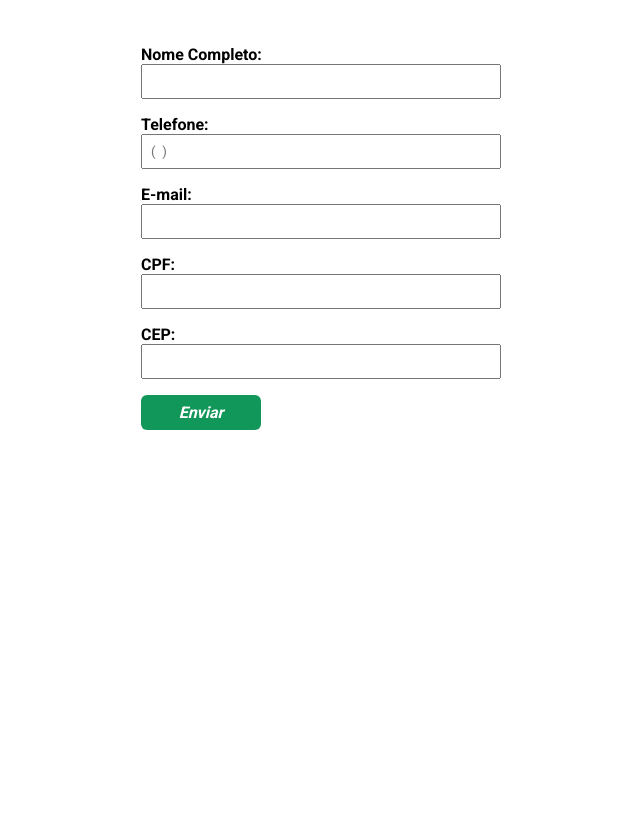
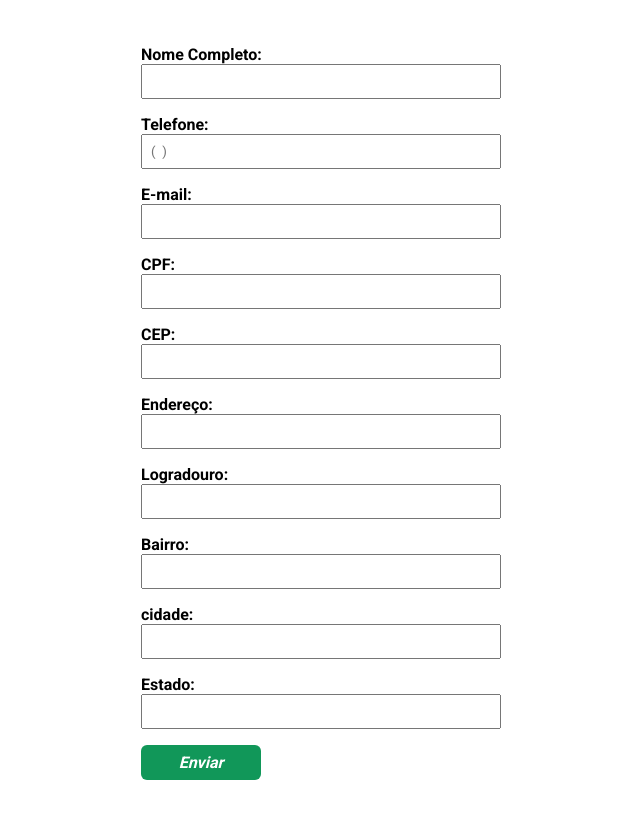
Before and after one commit to LorenzoGTRRZ/exercicio_plugins_jquery, a plain HTML site: page index.html in a window 1280 px wide. Shown: the part 41-860 px from the top of the page, without its empty margins (609-1249 px from the left). Before the commit the page ends 800 px from the top, so only its background shows below. Drawn offline with nearby package versions, Linux system fonts and the light colour scheme; a web font is replaced by a local one.

Commit message:
first commit

```diff
--- a/index.html
+++ b/index.html
@@ -33,6 +33,26 @@
             <div class="form-campo">
                 <label for="CEP">CEP:</label>
                 <input type="tel" id="CEP" name="CEP">
+            </div>
+            <div class="form-campo">
+                <label for="Endereço">Endereço:</label>
+                <input type="text" id="Endereço" name="endereço">
+            </div>
+            <div class="form-campo">
+                <label for="Logradouro">Logradouro:</label>
+                <input type="tel" id="Logradouro" name="logradouro">
+            </div>
+            <div class="form-campo">
+                <label for="bairro">Bairro:</label>
+                <input type="text" id="bairro" name="bairro">
+            </div>
+            <div class="form-campo">
+                <label for="cidade">cidade:</label>
+                <input type="text" id="cidade" name="cidade">
+            </div>
+            <div class="form-campo">
+                <label for="estado">Estado:</label>
+                <input type="text" id="estado" name="estado">
             </div>
             <button type="submit">Enviar</button>
         </form>
@@ -70,6 +90,21 @@
                     },
                     CEP: {
                         required: true
+                    },
+                    endereço: {
+                        required: true
+                    },
+                    logradouro: {
+                        required: true
+                    },
+                    bairro: {
+                        required: true
+                    },
+                    cidade: {
+                        required: true
+                    },
+                    estado: {
+                        required: true
                     }
                 },
                 messages: {
@@ -77,7 +112,12 @@
                     email: 'Esse campo é obrigatório',
                     telefone: 'Esse campo é obrigatório',
                     CPF: 'Esse campo é obrigatório',
-                    CEP: 'Esse campo é obrigatório'
+                    CEP: 'Esse campo é obrigatório',
+                    endereço: 'Esse campo é obrigatório',
+                    logradouro: 'Esse campo é obrigatório',
+                    bairro: 'Esse campo é obrigatório',
+                    cidade: 'Esse campo é obrigatório',
+                    estado: 'Esse campo é obrigatório'
                 }
             })
         })
--- a/main.css
+++ b/main.css
@@ -58,3 +58,12 @@ form {
 form button {
     max-width: 120px;
 }
+
+.form-log {
+    max-width: 120px;
+}
+
+
+.form-en {
+    max-width: 120px;
+}
```
